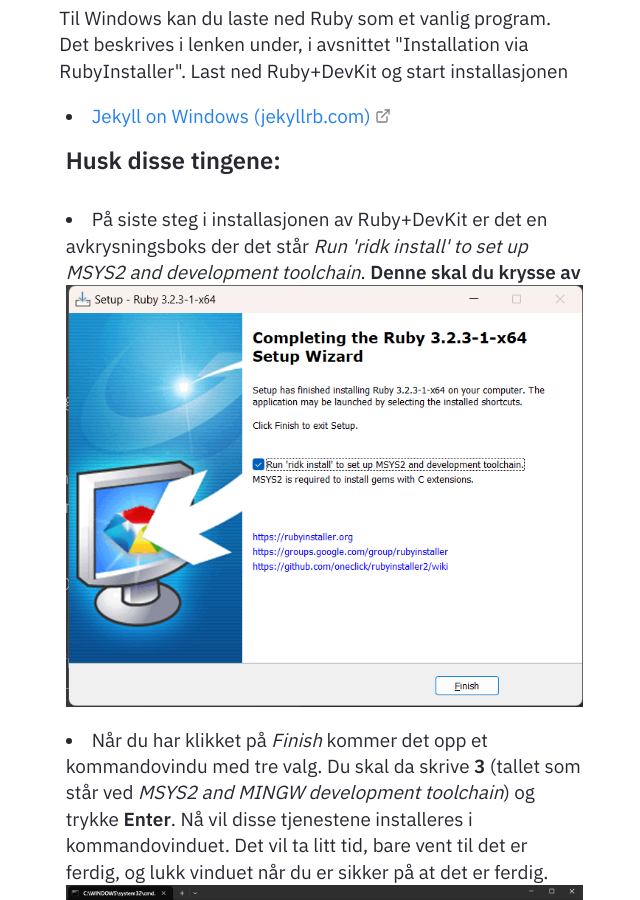
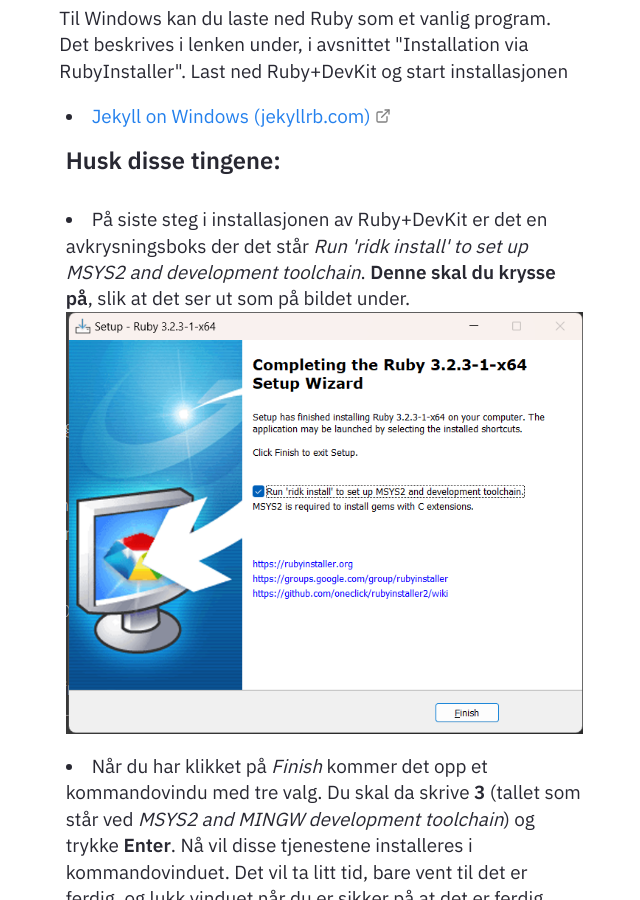
Before and after one commit to Cha-IM/cha-im.github.io, a Jekyll site: the page built from _notes/Public/Utvikling/Jekyll/Installer Ruby og Jekyll.md, in a window 1280 px wide and 900 px high, scrolled down 727 px. Shown: the whole window, without its empty margins (319-959 px from the left). Built offline with Jekyll 4.4.1, drawn with Linux system fonts in a browser that asks for light colours.

Commit message:
fix: edit

```diff
--- a/_notes/Public/Utvikling/Jekyll/Installer Ruby og Jekyll.md
+++ b/_notes/Public/Utvikling/Jekyll/Installer Ruby og Jekyll.md
@@ -13,7 +13,7 @@ Ruby og Jekyll installeres via Terminal på Mac. For å åpne terminal er den en
 Til Windows kan du laste ned Ruby som et vanlig program. Det beskrives i lenken under, i avsnittet "Installation via RubyInstaller". Last ned Ruby+DevKit og start installasjonen
 - [Jekyll on Windows (jekyllrb.com)](https://jekyllrb.com/docs/installation/windows/)
 #### Husk disse tingene:
-* På siste steg i installasjonen av Ruby+DevKit er det en avkrysningsboks der det står *Run 'ridk install' to set up MSYS2 and development toolchain*. **Denne skal du krysse av**
+* På siste steg i installasjonen av Ruby+DevKit er det en avkrysningsboks der det står *Run 'ridk install' to set up MSYS2 and development toolchain*. **Denne skal du krysse på**, slik at det ser ut som på bildet under.
 ![](https://github.com/Cha-IM/cha-im.github.io/blob/main/assets/img/jekyll/ruby-devkit-install-ridk-install.png?raw=true)
 * Når du har klikket på *Finish* kommer det opp et kommandovindu med tre valg. Du skal da skrive **3** (tallet som står ved *MSYS2 and MINGW development toolchain*) og trykke **Enter**. Nå vil disse tjenestene installeres i kommandovinduet. Det vil ta litt tid, bare vent til det er ferdig, og lukk vinduet når du er sikker på at det er ferdig.
 ![](https://github.com/Cha-IM/cha-im.github.io/blob/main/assets/img/jekyll/ruby-devkit-install-msys2-mingw.png?raw=true)
```
